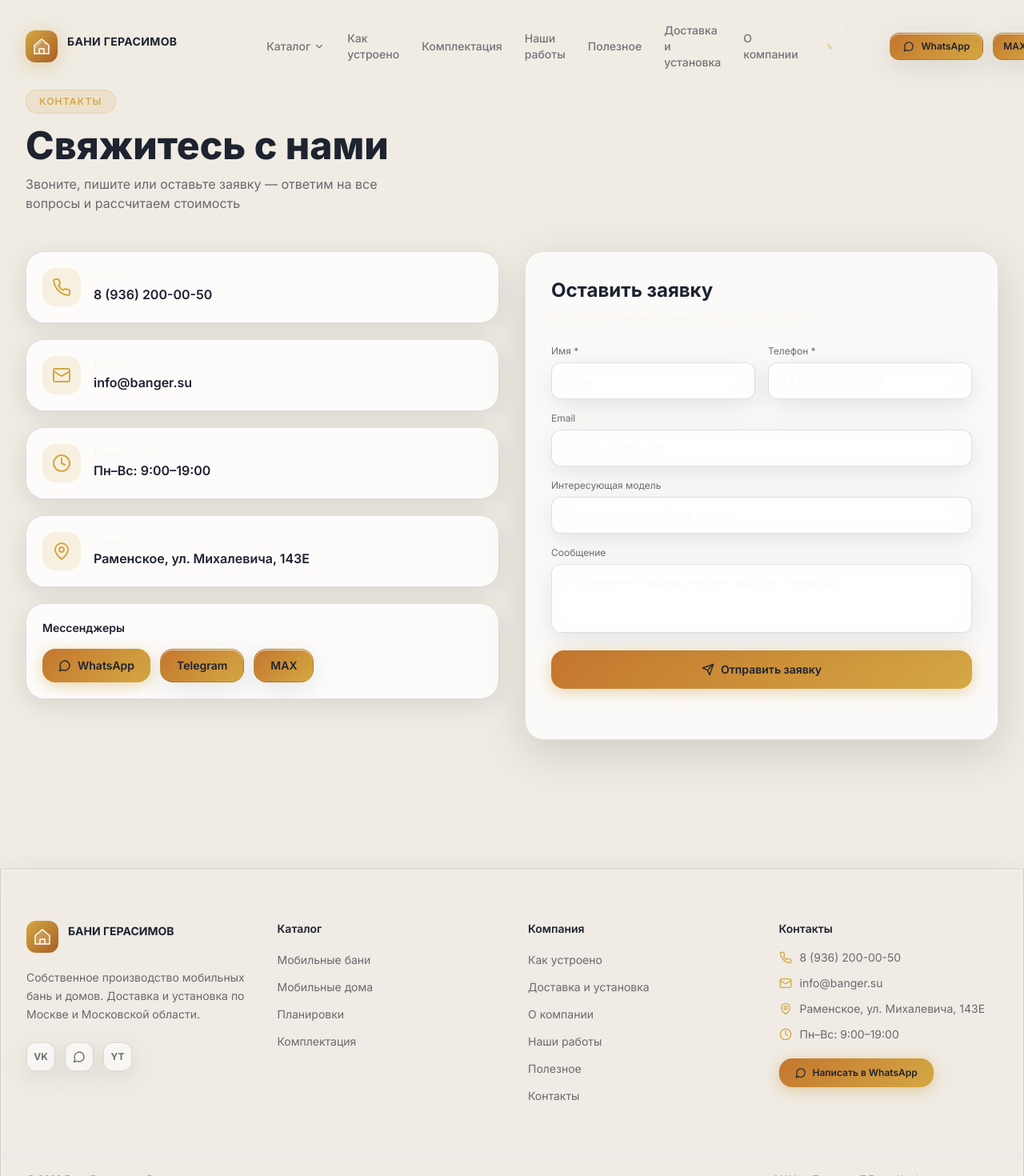
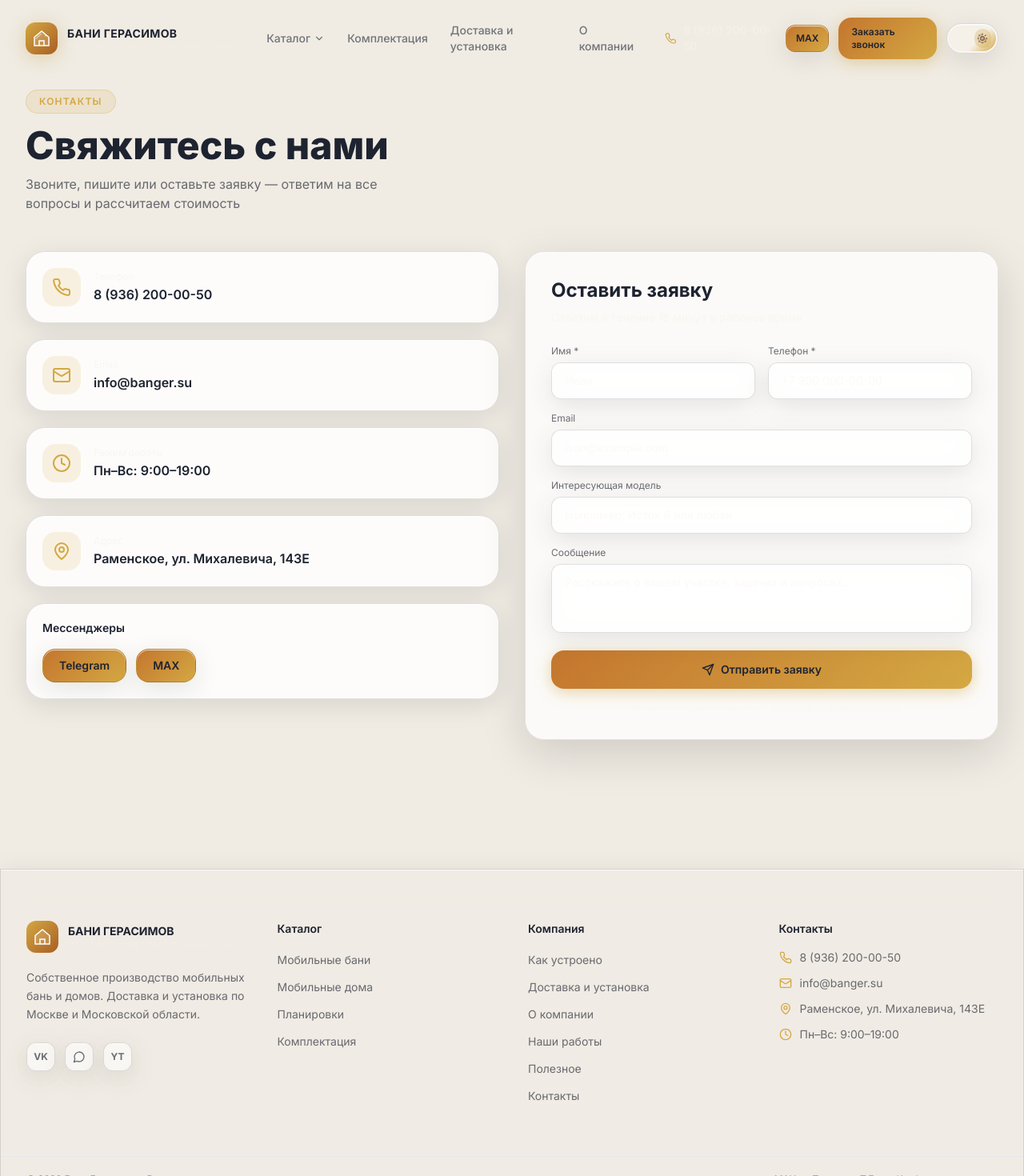
Before and after one commit to MorZzeS/NEW-SITE-BANI, a Next.js app: page /NEW-SITE-BANI/kontakty in a window 1280 px wide. Shown: the top 1470 px of the page at 80% size. Built offline with nearby package versions, Linux system fonts and the light colour scheme.

Commit message:
v3 fixes: remove InteriorGallery from home, simplify Header, remove WhatsApp everywhere, fix CTA submitted message, lightbox component

```diff
--- a/src/app/kontakty/page.tsx
+++ b/src/app/kontakty/page.tsx
@@ -53,10 +53,6 @@ export default function KontaktyPage() {
             <div className="glass-card p-5">
               <div className="text-sm font-semibold text-cream mb-4">Мессенджеры</div>
               <div className="flex gap-3">
-                <a href={siteSettings.whatsapp} target="_blank" rel="noopener noreferrer"
-                  className="btn-primary px-5 py-2.5 text-sm">
-                  <MessageCircle className="w-4 h-4" /> WhatsApp
-                </a>
                 <a href={siteSettings.telegram} target="_blank" rel="noopener noreferrer"
                   className="btn-secondary px-5 py-2.5 text-sm">
                   Telegram
@@ -74,8 +70,8 @@ export default function KontaktyPage() {
             {submitted ? (
               <div className="flex flex-col items-center justify-center py-12 text-center">
                 <CheckCircle className="w-16 h-16 text-emerald-400 mb-5" />
-                <h2 className="text-2xl font-bold text-cream mb-2">Заявка отправлена!</h2>
-                <p className="text-cream/60">Мы свяжемся с вами в ближайшее рабочее время.</p>
+                <h2 className="text-2xl font-bold text-cream mb-2">Онлайн-отправка заявки пока недоступна</h2>
+                <p className="text-cream/60">Свяжитесь с нами удобным способом ниже.</p>
               </div>
             ) : (
               <>
--- a/src/app/page.tsx
+++ b/src/app/page.tsx
@@ -5,7 +5,6 @@ import { WhyUsSection } from '@/components/sections/WhyUsSection'
 import { HowItWorksSection } from '@/components/sections/HowItWorksSection'
 import { ProjectsSection } from '@/components/sections/ProjectsSection'
 import { ArticlesSection } from '@/components/sections/ArticlesSection'
-import { InteriorGallery } from '@/components/sections/InteriorGallery'
 import { CTASection } from '@/components/sections/CTASection'
 
 export default function HomePage() {
@@ -18,7 +17,6 @@ export default function HomePage() {
       <HowItWorksSection />
       <ProjectsSection />
       <ArticlesSection />
-      <InteriorGallery />
       <CTASection />
     </>
   )
--- a/src/components/layout/Footer.tsx
+++ b/src/components/layout/Footer.tsx
@@ -115,15 +115,6 @@ export function Footer({ settings }: Props) {
                   {settings.workingHours}
                 </li>
               </ul>
-              <a
-                href={settings.whatsapp}
-                target="_blank"
-                rel="noopener noreferrer"
-                className="btn-primary mt-5 inline-flex px-5 py-2.5 text-xs"
-              >
-                <MessageCircle className="w-3.5 h-3.5" />
-                Написать в WhatsApp
-              </a>
             </div>
           </div>
         </div>
--- a/src/components/layout/Header.tsx
+++ b/src/components/layout/Header.tsx
@@ -20,10 +20,7 @@ const navItems = [
       { label: 'Мобильные дома', href: '/katalog/doma', desc: 'Серия Усадьба' },
     ],
   },
-  { label: 'Как устроено', href: '/kak-ustroeno' },
   { label: 'Комплектация', href: '/komplektaciya' },
-  { label: 'Наши работы', href: '/nashi-raboty' },
-  { label: 'Полезное', href: '/poleznoe' },
   { label: 'Доставка и установка', href: '/dostavka-i-ustanovka' },
   { label: 'О компании', href: '/o-kompanii' },
 ]
@@ -131,15 +128,6 @@ export function Header({ settings }: Props) {
               {settings.phoneDisplay}
             </a>
             <a
-              href={settings.whatsapp}
-              target="_blank"
-              rel="noopener noreferrer"
-              className="hidden md:flex btn-secondary px-4 py-2 text-xs rounded-xl"
-            >
-              <MessageCircle className="w-3.5 h-3.5" />
-              WhatsApp
-            </a>
-            <a
               href="https://max.ru/u/f9LHodD0cOIxMWBIqevncnKjjJjmhro04Avs206ALKtkVorTXnbzx5mVTVs"
               target="_blank"
               rel="noopener noreferrer"
--- a/src/components/sections/CTASection.tsx
+++ b/src/components/sections/CTASection.tsx
@@ -49,16 +49,6 @@ export function CTASection() {
                     <div>
                       <div className="text-xs text-cream/50">Позвонить</div>
                       <div className="font-semibold">{siteSettings.phoneDisplay}</div>
-                    </div>
-                  </a>
-                  <a href={siteSettings.whatsapp} target="_blank" rel="noopener noreferrer"
-                    className="flex items-center gap-3 text-cream hover:text-gold-300 transition-colors group">
-                    <div className="w-11 h-11 glass rounded-2xl flex items-center justify-center group-hover:bg-gold-400/15 transition-colors">
-                      <MessageCircle className="w-5 h-5 text-gold-400" />
-                    </div>
-                    <div>
-                      <div className="text-xs text-cream/50">WhatsApp</div>
-                      <div className="font-semibold">Написать сейчас</div>
                     </div>
                   </a>
                 </div>
--- /dev/null
+++ b/src/components/ui/ImageLightbox.tsx
@@ -0,0 +1,55 @@
+'use client'
+
+import { useState, useCallback, useEffect } from 'react'
+import { X, ChevronLeft, ChevronRight } from 'lucide-react'
+
+interface Props {
+  images: string[]
+  alt?: string
+}
+
+export function ImageLightbox({ images, alt = '' }: Props) {
+  const [open, setOpen] = useState(false)
+  const [index, setIndex] = useState(0)
+
+  const openAt = (i: number) => { setIndex(i); setOpen(true); document.body.style.overflow = 'hidden' }
+  const close = () => { setOpen(false); document.body.style.overflow = '' }
+
+  const prev = useCallback(() => setIndex((i) => (i - 1 + images.length) % images.length), [images.length])
+  const next = useCallback(() => setIndex((i) => (i + 1) % images.length), [images.length])
+
+  useEffect(() => {
+    const onKey = (e: KeyboardEvent) => {
+      if (e.key === 'Escape') close()
+      if (e.key === 'ArrowLeft') prev()
+      if (e.key === 'ArrowRight') next()
+    }
+    if (open) window.addEventListener('keydown', onKey)
+    return () => window.removeEventListener('keydown', onKey)
+  }, [open, prev, next])
+
+  return (
+    <>
+      {images.map((src, i) => (
+        <button
+          key={src}
+          onClick={() => openAt(i)}
+          className="group block relative aspect-[4/3] rounded-2xl overflow-hidden cursor-zoom-in"
+          aria-label={`Открыть фото ${i + 1}`}
+        >
+          <img src={src} alt={`${alt} — фото ${i + 1}`} className="w-full h-full object-cover transition-transform duration-500 group-hover:scale-105" loading="lazy" />
+          <div className="absolute inset-0 bg-gradient-to-t from-graphite-950/60 via-transparent to-transparent pointer-events-none" />
+        </button>
+      ))}
+      {open && (
+        <div className="fixed inset-0 z-[100] bg-graphite-950/90 backdrop-blur-md flex items-center justify-center" onClick={close}>
+          <button className="absolute top-5 right-5 text-cream hover:text-gold-300 z-10" onClick={close} aria-label="Закрыть"><X size={32} /></button>
+          <button className="absolute left-5 top-1/2 -translate-y-1/2 text-cream hover:text-gold-300 z-10" onClick={(e) => { e.stopPropagation(); prev() }} aria-label="Назад"><ChevronLeft size={48} /></button>
+          <button className="absolute right-5 top-1/2 -translate-y-1/2 text-cream hover:text-gold-300 z-10" onClick={(e) => { e.stopPropagation(); next() }} aria-label="Вперёд"><ChevronRight size={48} /></button>
+          <img src={images[index]} alt={`${alt} — фото ${index + 1}`} className="max-w-[90vw] max-h-[85vh] rounded-2xl shadow-2xl" onClick={(e) => e.stopPropagation()} />
+          <div className="absolute bottom-5 left-1/2 -translate-x-1/2 text-xs text-cream/60 bg-graphite-900/60 px-3 py-1 rounded-full">{index + 1} / {images.length}</div>
+        </div>
+      )}
+    </>
+  )
+}
```
